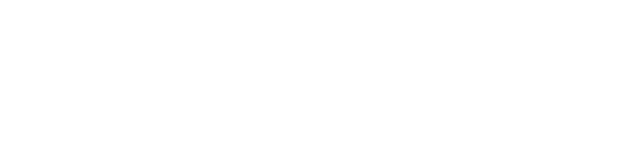
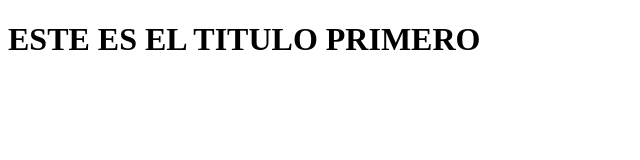
Before and after one commit to xvictorlsx/githubyoutube, a plain HTML site: page index.html in a window 1280 px wide. Shown: the whole page, without its empty margins (0-640 px from the left). Drawn offline with Linux system fonts and the light colour scheme.

Commit message:
Se agrego el titulo de la web

```diff
--- a/index.html
+++ b/index.html
@@ -6,6 +6,6 @@
     <title>Document</title>
 </head>
 <body>
-
+    <h1>ESTE ES EL TITULO PRIMERO</h1>
 </body>
 </html>
```
